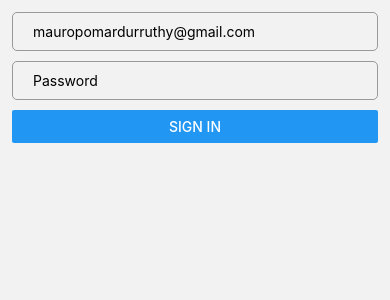
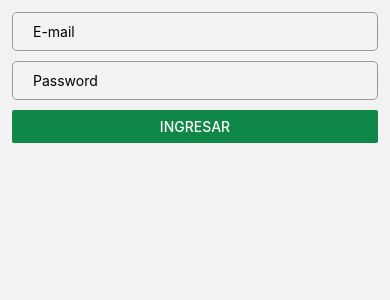
Before and after one commit to mauropomar/zenda, a React Native app: screen /Login in a window 390 px wide. Shown: the top 300 px of the page. Built offline with nearby package versions, Linux system fonts and the light colour scheme.

Commit message:
Work in validate fields

```diff
--- a/src/components/input/StyleTextInput.jsx
+++ b/src/components/input/StyleTextInput.jsx
@@ -1,23 +1,27 @@
 import React from 'react'
-import { TextInput, StyleSheet  } from 'react-native'
+import { TextInput, StyleSheet } from 'react-native'
 
 const styles = StyleSheet.create({
     textInput: {
-        borderRadius:5,
+        borderRadius: 5,
         borderWidth: 1,
-        borderColor:'#999',
+        borderColor: '#999',
         paddingHorizontal: 20,
         paddingVertical: 10,
         marginBottom: 10
+    },
+    error: {
+        borderColor: 'red'
     }
 })
 
-const StyledTextInput = ({ style={}, ...props}) =>{
-    const inputStyle = {
-        ...styles.textInput,
-        ...style
-    }
-    return <TextInput style={inputStyle} {...props}/>
+const StyledTextInput = ({ style = {}, error, ...props }) => {
+    const inputStyle = [
+        styles.textInput,
+        style,
+        error && styles.error
+    ]
+    return <TextInput style={inputStyle} {...props} />
 }
 
 export default StyledTextInput
--- a/src/pages/login/LoginPage.jsx
+++ b/src/pages/login/LoginPage.jsx
@@ -4,26 +4,32 @@ import * as Yup from "yup";
 import { TextInput, Button, View, StyleSheet } from "react-native";
 import StyledTextInput from "../../components/input/StyleTextInput";
 import { loginValidationSchema } from "../../validationSchemas/LoginSchema";
+import StyledText from "../../components/input/StyledText";
 
 const initialValues = {
-  email: "mauropomardurruthy@gmail.com",
+  email: "",
   password: "",
 };
 
 const FormikInputValue = ({ name, ...props }) => {
   const [field, meta, helpers] = useField(name);
   return (
-    <StyledTextInput
-      value={field.value}
-      onChangeText={(value) => helpers.setValue(value)}
-      {...props}
-    />
+    <>
+      <StyledTextInput
+        error={meta.error}
+        value={field.value}
+        onChangeText={(value) => helpers.setValue(value)}
+        {...props}
+      />
+      {meta.error && <StyledText style={styles.error}>{meta.error}</StyledText>}
+    </>
   );
 };
 
 export default function LoginPage() {
   return (
     <Formik
+      validationSchema={loginValidationSchema}
       initialValues={initialValues}
       onSubmit={(values) => console.log(values)}
     >
@@ -31,11 +37,15 @@ export default function LoginPage() {
         return (
           <View style={styles.form}>
             <FormikInputValue name="email" placeholder="E-mail" />
-            <FormikInputValue name="password" placeholder="Password" secureTextEntry />
+            <FormikInputValue
+              name="password"
+              placeholder="Password"
+              secureTextEntry
+            />
             <Button
               onPress={handleSubmit}
-              title="Sign In"
-              accessibilityLabel="Learn more about this purple button"
+              title="Ingresar"
+              color="#0F8847"
             />
           </View>
         );
@@ -45,6 +55,12 @@ export default function LoginPage() {
 }
 
 const styles = StyleSheet.create({
+  error: {
+    color: "red",
+    fontSize: 12,
+    marginBottom: 20,
+    marginTop: -5,
+  },
   form: {
     margin: 12,
   },
```
